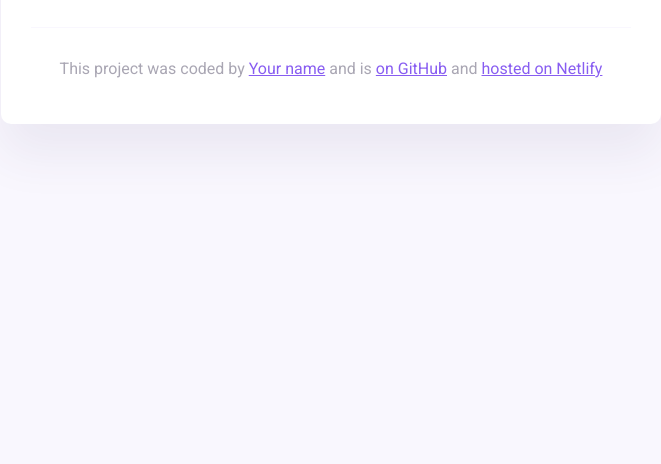
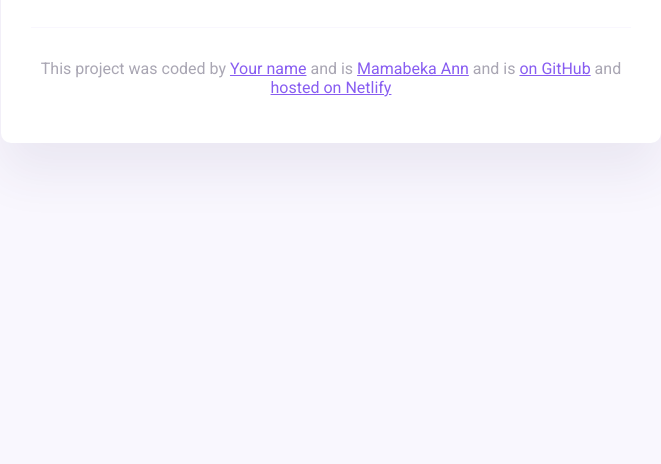
Before and after one commit to MamabekaAnn/weather-application, a website built with Parcel: page index.html in a window 1280 px wide. Shown: the part 336-800 px from the top of the page, without its empty margins (309-970 px from the left). Built offline with nearby package versions, Linux system fonts and the light colour scheme.

Commit message:
Update index.html

```diff
--- a/index.html
+++ b/index.html
@@ -48,7 +48,8 @@
         <p>
           This project was coded by
           <a href="#" target="_blank">Your name</a> and is
-          <a href="#" target="_blank"> on GitHub</a> and
+          <a href="#" target="_blank">Mamabeka Ann</a> and is
+          <a href="#" target="_blank">on GitHub</a> and
           <a href="#" target="_blank">hosted on Netlify</a>
         </p>
       </footer>
```
